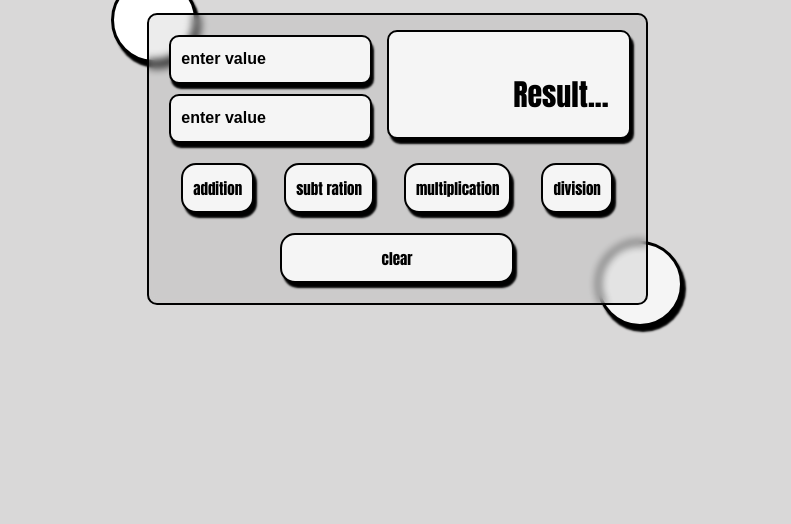
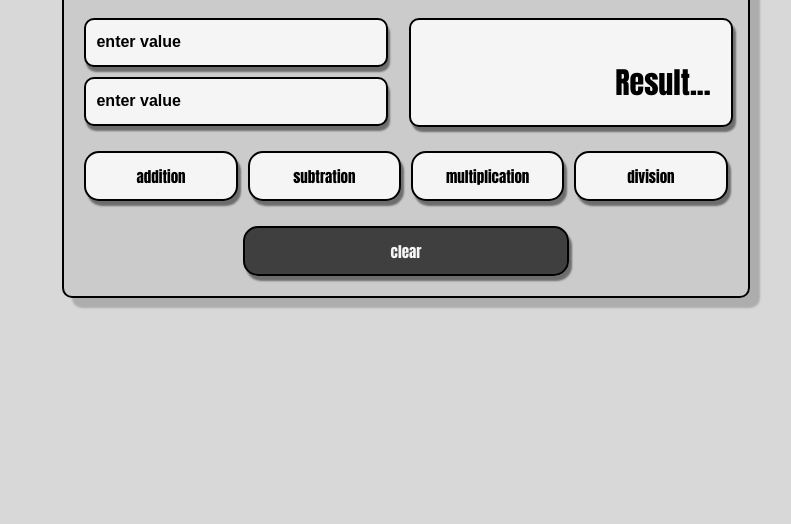
Before and after one commit to Pramoth-2209/calculator, a plain HTML site: page index.html in a window 1280 px wide. Shown: the part 276-800 px from the top of the page, without its empty margins (251-1042 px from the left). Drawn offline with Linux system fonts and the light colour scheme.

Commit message:
updated app

```diff
--- a/index.html
+++ b/index.html
@@ -7,13 +7,15 @@
     <link rel="stylesheet" href="style.css">
 </head>
 <body>
-    <div>
+    <div class="nb">
+    <div class="calcss">
+         <div>
         <div class="header">
             <h1>calculator</h1>
         </div>
     </div>
-    <div class="calcss">
     <div class="calc">
+
         <div class="headsn">
             <div class="inputsnew">
                 <input type="text" placeholder="enter value" id="inp">
@@ -26,7 +28,7 @@
     </div>
     <div class="btns">
         <button onclick="add()">addition</button>
-        <button onclick="sub()">subt ration</button>
+        <button onclick="sub()">subtration</button>
         <button onclick="mul()">multiplication</button>
         <button onclick="div()">division</button>
     </div>
@@ -38,6 +40,7 @@
     <div class="circle"></div>
     <div class="circle2"></div>
 </div>
+</div>
 </body>
 <script src="script.js"></script>
 </html>
--- a/style.css
+++ b/style.css
@@ -1,12 +1,14 @@
 body{
-    display: grid;
+    background-color:rgb(217, 216, 216);
+    font-family: Impact, Haettenschweiler, 'Arial Narrow Bold', sans-serif;
+    display: flex;
     align-items: center;
     justify-content: center;
     text-align: center;
-    margin-top: 150px;
-    background-color:rgb(217, 216, 216);
-    font-family: Impact, Haettenschweiler, 'Arial Narrow Bold', sans-serif;
-    width: 100%;
+
+}
+.nb{
+
 }
 .calcss{
     backdrop-filter: blur(4px);
@@ -15,18 +17,31 @@ body{
     border-radius: 10px;
     border: 2px solid black;
     z-index: 100;
+    width: 100%;
+    box-shadow: 10px 10px 2px rgba(128, 128, 128, 0.49);
     position: relative;
+    margin-top: 150px;
 
 }
 .headsn{
     display:flex;
+    align-items: center;
+    justify-content: center;
+    text-align: center;
+    width:fit-content;
+    width: 100% ;
+    gap: 40px;
 }
 
 .inputsnew{
-    display: grid;
+    width: 50%;
 }
 .clear button{
     width: 50%;
+    backdrop-filter: blur(2px);
+       background-color:rgba(0, 0, 0, 0.67);
+       color: whitesmoke;
+
 }
 .lbl{
     margin-left: 10px;
@@ -34,16 +49,15 @@ body{
     border:2px solid black;
     color: black;
     height: 65px;
-    min-width: 200px;
-    width: fit-content;
-    display: flex;
+    width:50%;
     align-items: end;
     justify-content: end;
+    display: flex;
     padding: 20px;
     font-size: 30px;
     word-wrap: normal;
     border-radius: 10px;
-    box-shadow: 3px 5px 2px black;
+    box-shadow: 3px 5px 2px rgba(0, 0, 0, 0.468);
 }
 
 ::placeholder{
@@ -55,13 +69,15 @@ body{
 input{
     padding: 0px 10px 0px 10px;
     backdrop-filter: blur(2px);
-    box-shadow: 2px 5px 2px black;
+    box-shadow: 2px 5px 2px rgba(0, 0, 0, 0.468);
     background-color: whitesmoke;
     color: black;
     border: 2px solid black;
     border-radius: 10px;
     margin: 5px;
+    width: auto;
     height: 45px;
+    width: 100%;
     font-weight: bolder;
 }
 
@@ -70,8 +86,8 @@ input{
     align-items: center;
     justify-content: center;
     text-align: center;
-    gap: 20px;
-    margin: 10px;
+    width: 100%;
+
 }
 button{
     margin: 5px;
@@ -80,11 +96,13 @@ button{
     border: 2px solid black;
     font-size: 15px;
     height: 50px;
-    min-width: fit-content;
+    width: fit-content;
     border-radius: 15px;
     padding: 10px;
+    width: 100%;
+    margin-top: 20px;
     font-family: Impact, Haettenschweiler, 'Arial Narrow Bold', sans-serif;
-    box-shadow: 3px 5px 2px black;
+    box-shadow: 3px 5px 2px rgba(0, 0, 0, 0.468);
 }
 button:hover{
     background-color: whitesmoke;
@@ -95,28 +113,16 @@ h1{
     font-family: Impact, Haettenschweiler, 'Arial Narrow Bold', sans-serif;
     color:whitesmoke;
     font-size: 50px;
-
-}
-
-.circle{
-    height:80px;
-    width: 80px;
-    background-color:whitesmoke;
-    z-index: 99;
-    border-radius: 100%;
-    position: absolute;
-    left:90%;
-    top: -80%;
-    border: 3px solid black;
-    box-shadow: 3px 5px 2px black;
+    width: fit-content;
 }
 
 .header{
-    background-color:black;
+    background-color:rgba(0, 0, 0, 0.67);
+    backdrop-filter: blur(2px);
     width: 100%;
     height: 90px;
     border-radius: 10px;
-    margin-bottom: 45px;
+    margin-bottom: 20px;
     box-shadow: 5px 5px 2px gray;
     border: 2px solid black;
 }
@@ -125,6 +131,12 @@ h1{
     align-items: center;
     justify-content: center;
 }
+.clear{
+    align-items: center;
+    justify-content: center;
+    display: flex;
+}
+
 .circle2{
     border: 3px solid black;
     height:80px;
@@ -133,13 +145,13 @@ h1{
     z-index: 99;
     border-radius: 100%;
     position: absolute;
-    left: -7%;
-    top: -410%;
+    left:-30px;
+    bottom: 430px;
     box-shadow: 3px 5px 2px black;
 }
 
 .wraps{
     position: relative;
-    width: 100%;
+    width: fit-content;
     height: 10vh;
 }
```
